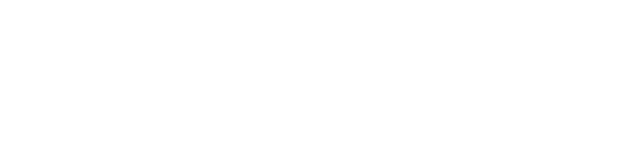
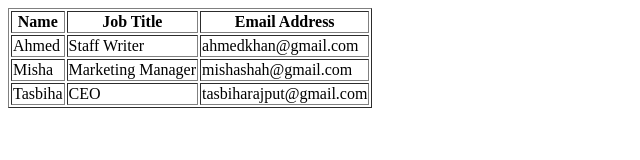
Before and after one commit to Tasbiha-Naeem/Html-and-Css, a plain HTML site: page table with uncollapsed borders.html in a window 1280 px wide. Shown: the whole page, without its empty margins (0-640 px from the left). Drawn offline with Linux system fonts and the light colour scheme.

Commit message:
Update table with uncollapsed borders.html

```diff
--- a/table with uncollapsed borders.html
+++ b/table with uncollapsed borders.html
@@ -0,0 +1,36 @@
+<!DOCTYPE html>
+<html lang="en">
+<head>
+    <meta charset="UTF-8">
+    <meta name="viewport" content="width=device-width, initial-scale=1.0">
+    <title>Document</title>
+</head>
+<body>
+    <table border="1">
+    <thead>
+        <tr>
+        <th>Name</th>
+        <th>Job Title</th>
+        <th>Email Address</th>
+        </tr>
+    </thead>
+    <tbody>
+        <tr>
+            <td>Ahmed</td>
+            <td>Staff Writer</td>
+            <td>ahmedkhan@gmail.com</td>
+        </tr>
+        <tr>
+            <td>Misha</td>
+            <td>Marketing Manager</td>
+            <td>mishashah@gmail.com</td>
+        </tr>
+        <tr>
+            <td>Tasbiha</td>
+            <td>CEO</td>
+            <td>tasbiharajput@gmail.com</td>
+        </tr>
+    </tbody>
+    </table>
+</body>
+</html>
```
